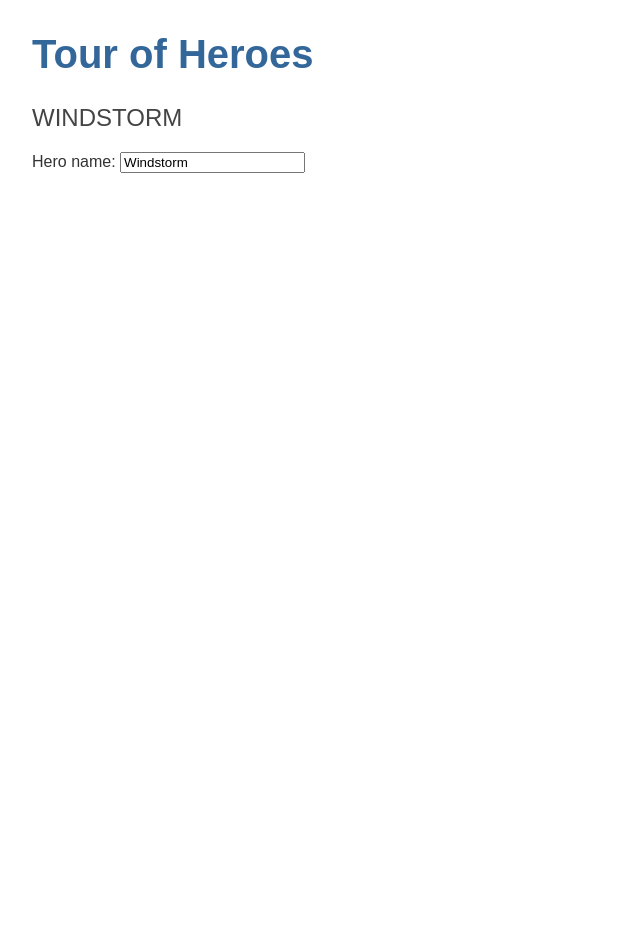
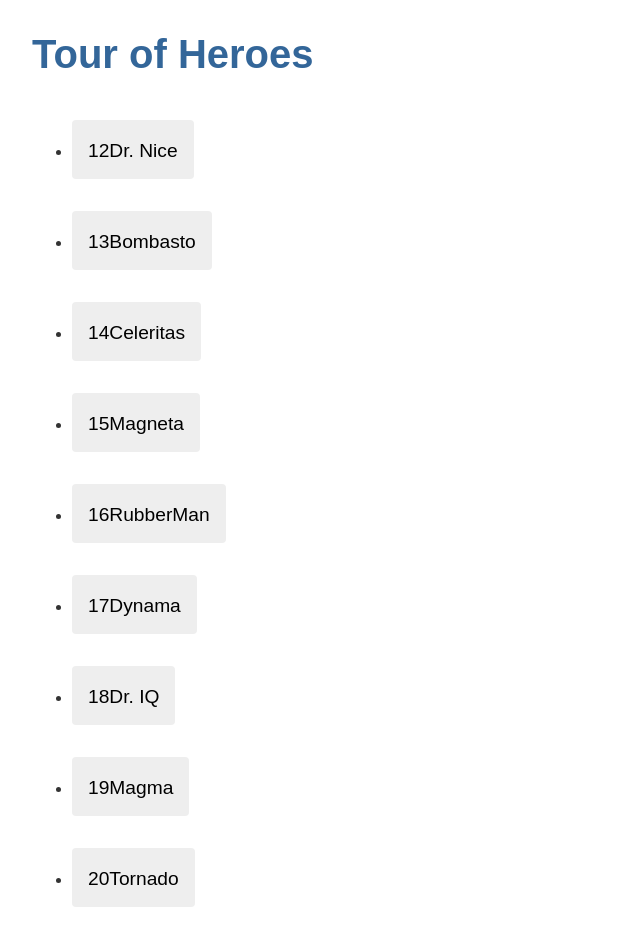
Before and after one commit to dom-inic/tour-of-heroes, an Angular app: page / in a window 1280 px wide. Shown: the top 946 px of the page, without its empty margins (0-640 px from the left). Before the commit the page ends 800 px from the top, so only its background shows below. Built offline with nearby package versions, Linux system fonts and the light colour scheme.

Commit message:
displaying a list

```diff
--- a/src/app/heroes/heroes.component.css
+++ b/src/app/heroes/heroes.component.css
@@ -0,0 +1,66 @@
+/* HeroesComponent's private CSS styles */
+.heroes {
+  margin: 0 0 2em 0;
+  list-style-type: none;
+  padding: 0;
+  width: 15em;
+}
+
+.heroes li {
+  display: flex;
+}
+
+.heroes button {
+  flex: 1;
+  cursor: pointer;
+  position: relative;
+  left: 0;
+  background-color: #EEE;
+  margin: .5em;
+  padding: 0;
+  border-radius: 4px;
+  display: flex;
+  align-items: stretch;
+  height: 1.8em;
+}
+
+.heroes button:hover {
+  color: #2c3a41;
+  background-color: #e6e6e6;
+  left: .1em;
+}
+
+.heroes button:active {
+  background-color: #525252;
+  color: #fafafa;
+}
+
+.heroes button.selected {
+  background-color: black;
+  color: white;
+}
+
+.heroes button.selected:hover {
+  background-color: #505050;
+  color: white;
+}
+
+.heroes button.selected:active {
+  background-color: black;
+  color: white;
+}
+
+.heroes .badge {
+  display: inline-block;
+  font-size: small;
+  color: white;
+  padding: 0.8em 0.7em 0 0.7em;
+  background-color: #405061;
+  line-height: 1em;
+  margin-right: .8em;
+  border-radius: 4px 0 0 4px;
+}
+
+.heroes .name {
+  align-self: center;
+}
--- a/src/app/heroes/heroes.component.html
+++ b/src/app/heroes/heroes.component.html
@@ -1,5 +1,18 @@
-<h2>{{ hero.name | uppercase }}</h2>
-<div>
-  <label for="name">Hero name: </label>
-  <input id="name" [(ngModel)]="hero.name" placeholder="name">
+
+<h2></h2>
+<ul>
+  <li *ngFor="let hero of heroes">
+    <button [class.selected]="hero === selectedHero" type="button" (click)="onSelect(hero)">
+      <span class="badge"> {{hero.id}}</span>
+      <span class="name">{{hero.name}}</span>
+    </button>
+  </li>
+</ul>
+<div *ngIf="selectedHero">
+  <h2>{{selectedHero.name | uppercase}} Details</h2>
+  <div>id: {{selectedHero.id}}</div>
+  <div>
+    <label for="hero-name">Hero name: </label>
+    <input id="hero-name" [(ngModel)]="selectedHero.name" placeholder="name">
+  </div>
 </div>
--- a/src/app/heroes/heroes.component.ts
+++ b/src/app/heroes/heroes.component.ts
@@ -2,17 +2,21 @@ import { Component } from '@angular/core';
 import { Hero } from '../hero';
 import { CommonModule } from '@angular/common';
 import { FormsModule } from '@angular/forms';
+import { HEROES } from '../mock-heroes';
+import { NgFor, NgIf, UpperCasePipe } from '@angular/common';
+
 
 @Component({
   selector: 'app-heroes',
   standalone: true,
-  imports: [CommonModule, FormsModule],
+  imports: [CommonModule, FormsModule, NgFor, NgIf, UpperCasePipe],
   templateUrl: './heroes.component.html',
   styleUrl: './heroes.component.css'
 })
 export class HeroesComponent {
-  hero: Hero= {
-    id: 1,
-    name: 'Windstorm'
+  heroes = HEROES;
+  selectedHero?: Hero;
+  onSelect(hero: Hero): void{
+    this.selectedHero = hero;
   }
 }
--- /dev/null
+++ b/src/app/mock-heroes.ts
@@ -0,0 +1,13 @@
+import { Hero } from './hero';
+
+export const HEROES: Hero[] = [
+  { id: 12, name: 'Dr. Nice' },
+  { id: 13, name: 'Bombasto' },
+  { id: 14, name: 'Celeritas' },
+  { id: 15, name: 'Magneta' },
+  { id: 16, name: 'RubberMan' },
+  { id: 17, name: 'Dynama' },
+  { id: 18, name: 'Dr. IQ' },
+  { id: 19, name: 'Magma' },
+  { id: 20, name: 'Tornado' }
+];
```
